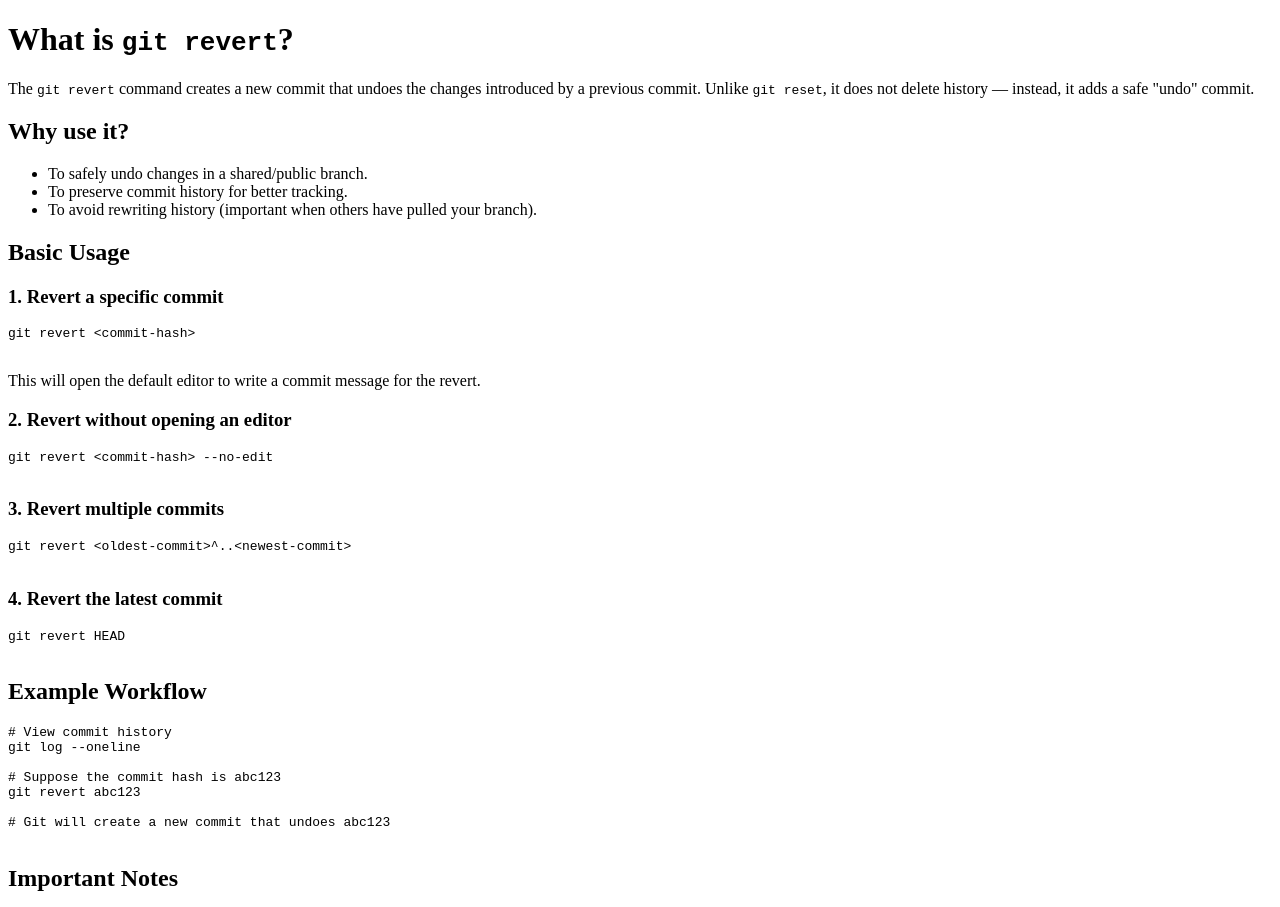
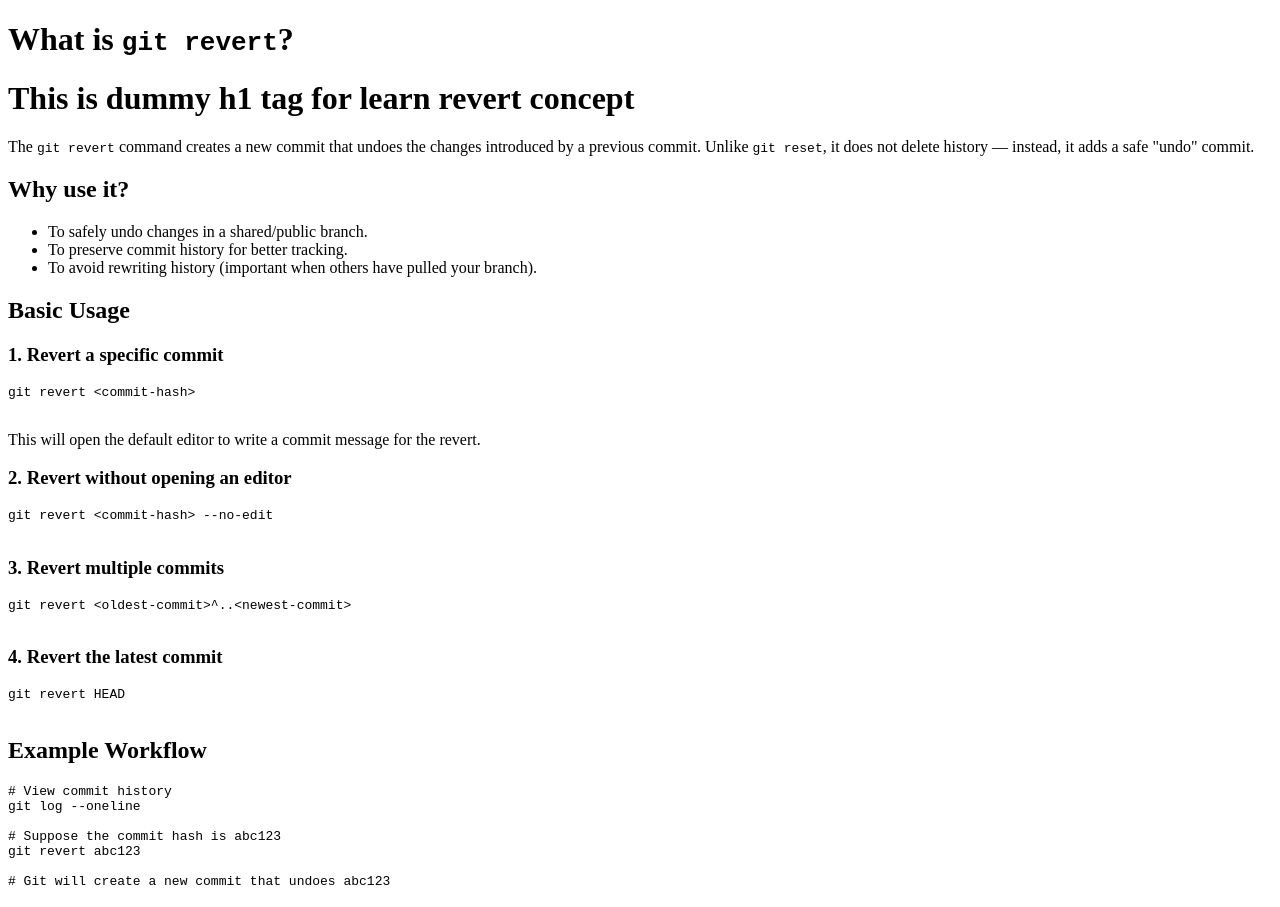
Before and after one commit to Harshal-Khairnar01/git-command, a plain HTML site: page 6six.html in a window 1280 px wide. Shown: the top 907 px of the page. Drawn offline with Linux system fonts and the light colour scheme.

Commit message:
sixth file: dummy commit for revert

```diff
--- a/6six.html
+++ b/6six.html
@@ -5,6 +5,7 @@
 </head>
 <body>
   <h1>What is <code>git revert</code>?</h1>
+  <h1>This is dummy h1 tag for learn revert concept</h1>
   <p>
     The <code>git revert</code> command creates a new commit that undoes the changes
     introduced by a previous commit.
```
